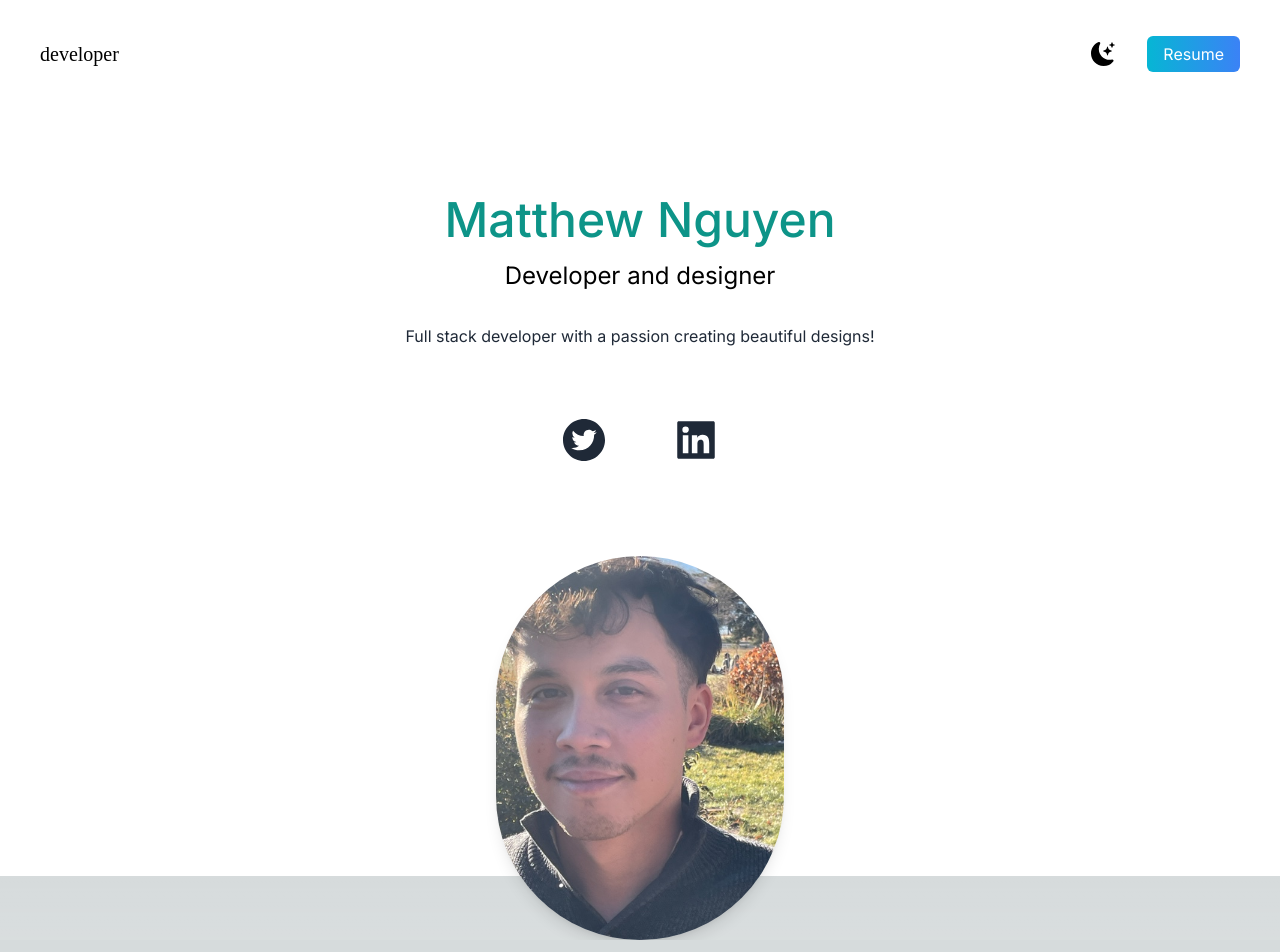
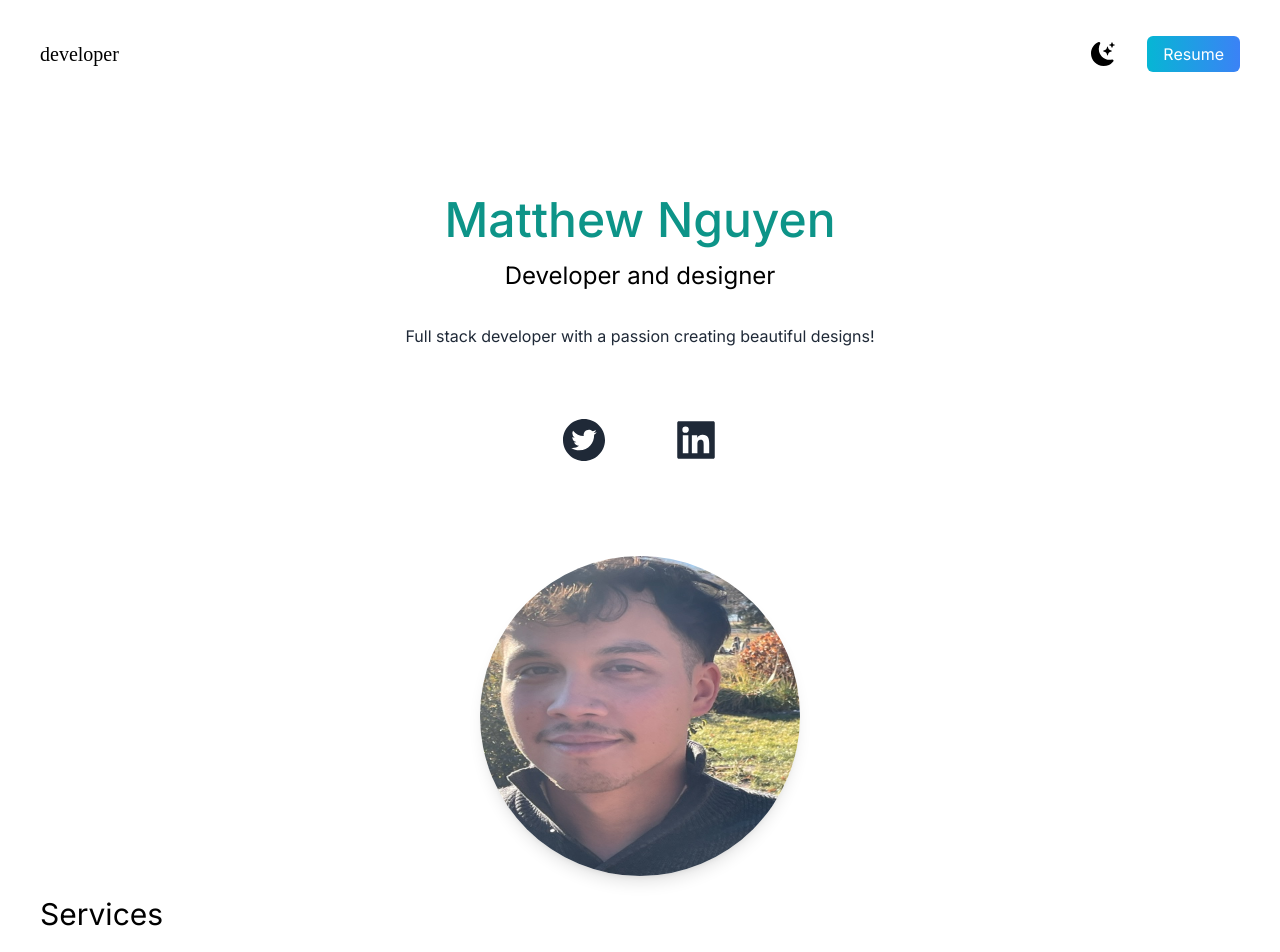
Before and after one commit to mattwhen/portfolio, a Next.js app: page / in a window 1280 px wide. Shown: the top 952 px of the page. Built offline with nearby package versions, Linux system fonts and the light colour scheme.

Commit message:
This commit styles the self-portrait into circle styling

```diff
--- a/src/app/page.js
+++ b/src/app/page.js
@@ -49,15 +49,23 @@ export default function Home() {
 						<AiFillLinkedin />
               </a>
 					</div>
-					<div className='relative mx-auto mt-20 px-4 w-80 h-80 '>
+					<div className='relative mx-auto mt-20 w-100 h-100 rounded-full flex justify-center'>
 						<Image
-							className='shadow-lg rounded-full max-w-full h-auto align-middle border-none'
+							className='shadow-lg rounded-full max-w-full h-80 w-80 align-middle border-none '
 							src={profilePicture}
+							alt='Profile image'
 						/>
 					</div>
 				</section>
+		{/* Services section */}
+		<section>
+			<div>
+				<h3 className='text-3xl py-5'>Services</h3>
+				<p className='text-md py-5 leading-8 text-gray-800'></p>
+			</div>
+		</section>
         <div>
-          {/* <h3>Services</h3> */}
+
         </div>
 			</main>
 		</div>
```
